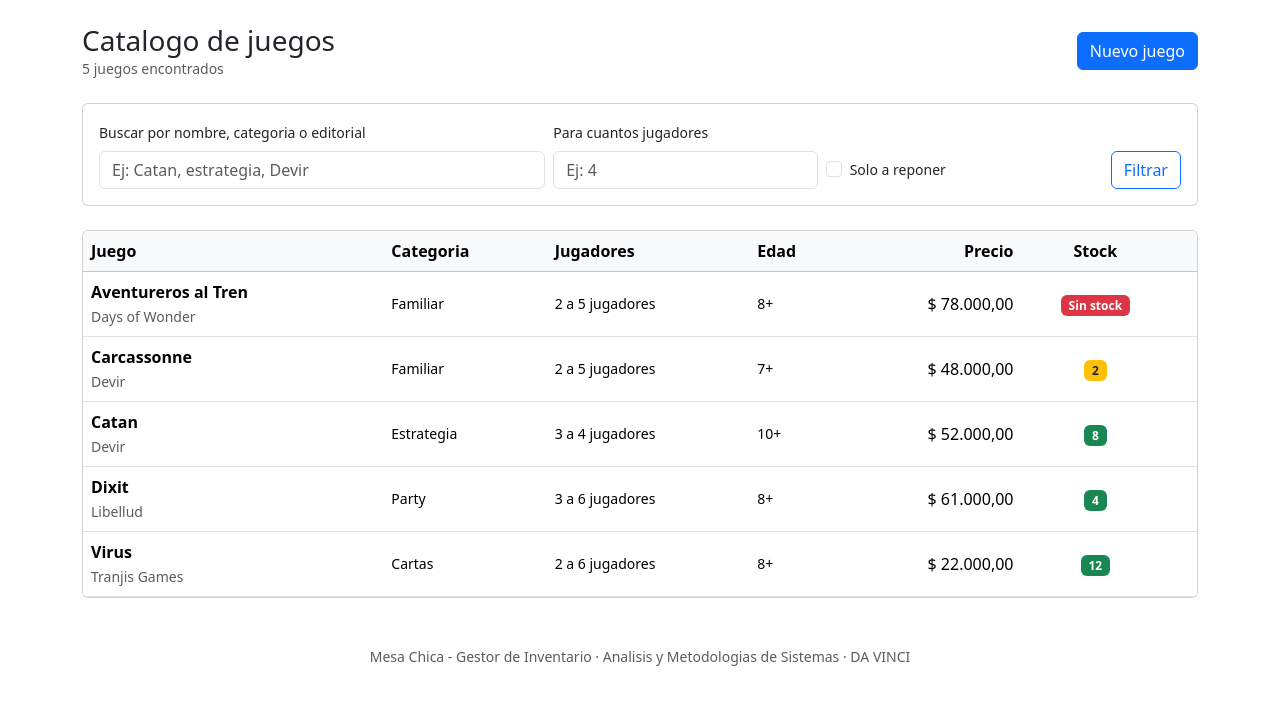
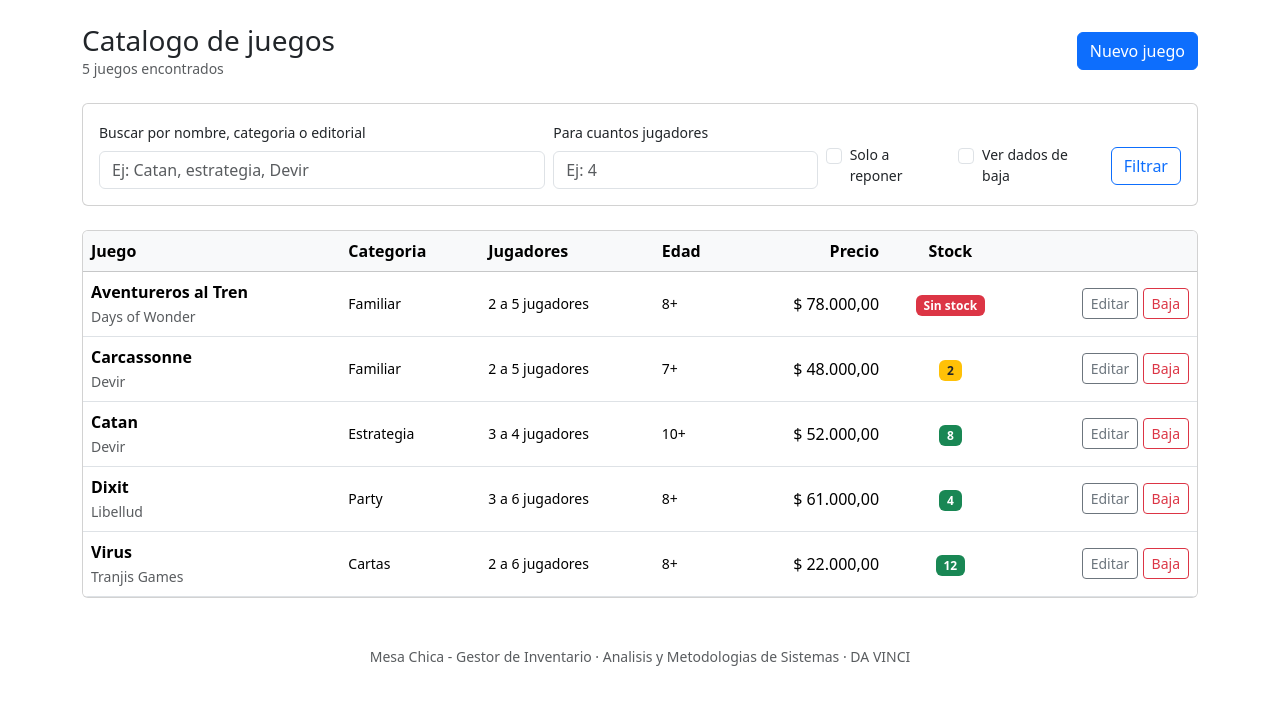
Before and after one commit to lucaspenag/gestor-inventario-juegos, a Flask app: page /juegos in a window 1280 px wide. Shown: the part 56-761 px from the top of the page. Run offline with Flask 3, Linux system fonts and the light colour scheme; a user stored in the database is signed in.

Commit message:
feat(inventario): baja logica de juegos discontinuados

```diff
--- a/routes/inventario.py
+++ b/routes/inventario.py
@@ -255,7 +255,6 @@ def nuevo_juego():
 @login_required
 @admin_requerido
 def editar_juego(juego_id):
-    """Modificacion de los datos de un juego. HU02."""
     juego = db.session.get(Juego, juego_id)
     if juego is None:
         flash("El juego que buscas no existe.", "warning")
@@ -297,3 +296,26 @@ def editar_juego(juego_id):
     return render_template(
         "juegos/formulario.html", juego=juego, proveedores=proveedores, valores=None
     )
+
+
+@inventario_bp.route("/juegos/<int:juego_id>/baja", methods=["POST"])
+@login_required
+@admin_requerido
+def dar_de_baja(juego_id):
+    juego = db.session.get(Juego, juego_id)
+    if juego is None:
+        flash("El juego que buscas no existe.", "warning")
+        return redirect(url_for("inventario.listar_juegos"))
+
+    try:
+        juego.activo = not juego.activo
+        db.session.commit()
+    except SQLAlchemyError as e:
+        db.session.rollback()
+        current_app.logger.error("Error al cambiar el estado del juego: %s", e)
+        flash("No se pudo cambiar el estado del juego.", "danger")
+        return redirect(url_for("inventario.listar_juegos"))
+
+    estado = "reactivo" if juego.activo else "dio de baja"
+    flash(f"Se {estado} el juego {juego.nombre}.", "success")
+    return redirect(url_for("inventario.listar_juegos"))
--- a/templates/juegos/lista.html
+++ b/templates/juegos/lista.html
@@ -32,6 +32,13 @@
                        {% if solo_reponer %}checked{% endif %}>
                 <label class="form-check-label small" for="reponer">Solo a reponer</label>
             </div>
+            {% if current_user.es_admin %}
+            <div class="form-check">
+                <input class="form-check-input" type="checkbox" id="inactivos" name="inactivos" value="1"
+                       {% if ver_inactivos %}checked{% endif %}>
+                <label class="form-check-label small" for="inactivos">Ver dados de baja</label>
+            </div>
+            {% endif %}
             <button type="submit" class="btn btn-outline-primary ms-auto">Filtrar</button>
         </div>
     </div>
@@ -53,9 +60,12 @@
         </thead>
         <tbody>
             {% for juego in juegos %}
-            <tr>
+            <tr {% if not juego.activo %}class="table-secondary"{% endif %}>
                 <td>
                     <span class="fw-semibold">{{ juego.nombre }}</span>
+                    {% if not juego.activo %}
+                    <span class="badge bg-secondary ms-1">Dado de baja</span>
+                    {% endif %}
                     <br>
                     <span class="text-muted small">{{ juego.editorial or 'Sin editorial' }}</span>
                 </td>
@@ -73,6 +83,17 @@
                     {% endif %}
                 </td>
                 <td class="text-end">
+                    {% if current_user.es_admin %}
+                    <a href="{{ url_for('inventario.editar_juego', juego_id=juego.id) }}"
+                       class="btn btn-sm btn-outline-secondary">Editar</a>
+                    <form method="POST" action="{{ url_for('inventario.dar_de_baja', juego_id=juego.id) }}"
+                          class="d-inline"
+                          onsubmit="return confirm('Confirmas cambiar el estado de {{ juego.nombre }}?');">
+                        <button type="submit" class="btn btn-sm btn-outline-danger">
+                            {% if juego.activo %}Baja{% else %}Reactivar{% endif %}
+                        </button>
+                    </form>
+                    {% endif %}
                 </td>
             </tr>
             {% endfor %}
```
